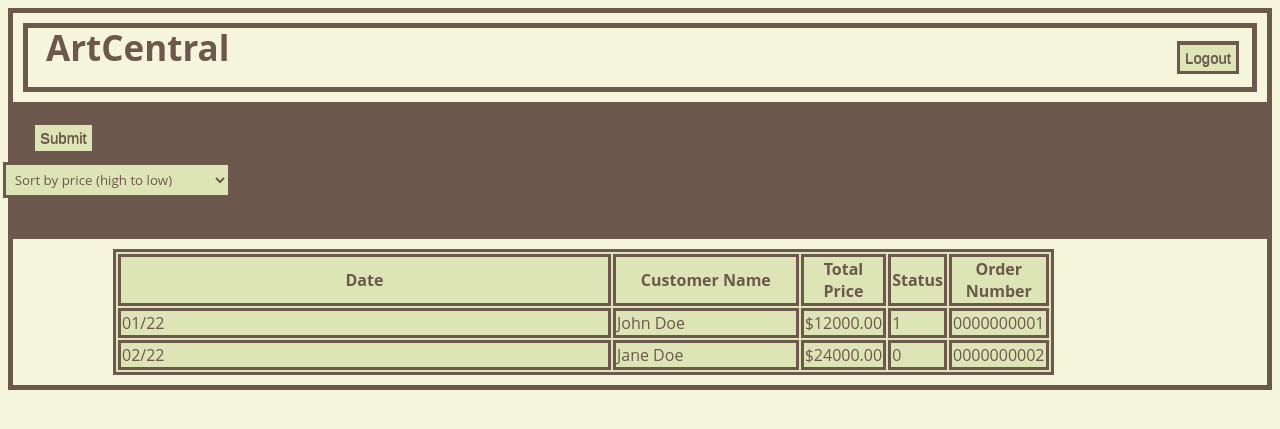
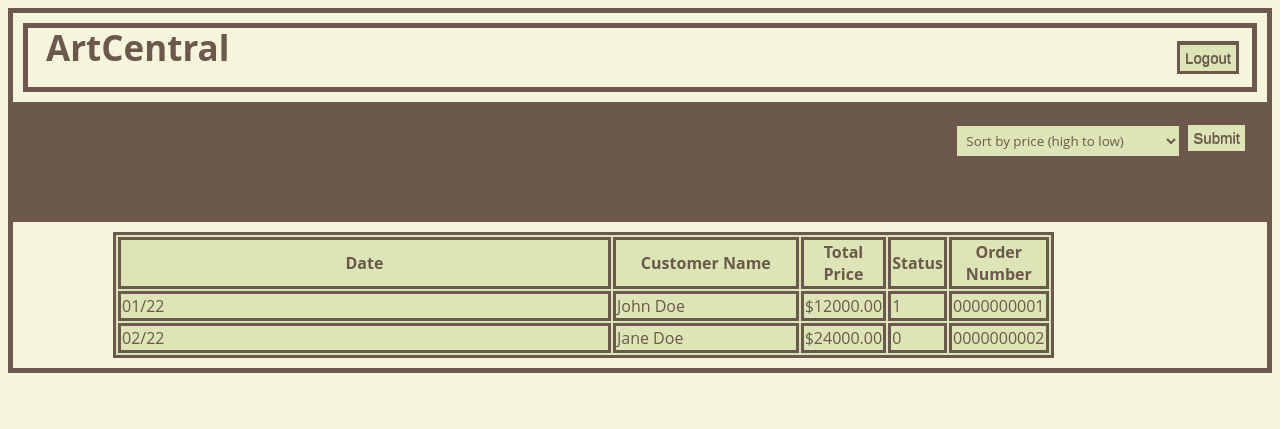
Before and after one commit to ABBush2001/CS3773_001-Final-Project, a PHP site: page /orderLogs.html in a window 1280 px wide. Shown: the top 429 px of the page. Run offline with PHP 8.4, Linux system fonts and the light colour scheme.

Commit message:
Add files via upload
orderLogs update

```diff
--- a/orderLogs.css
+++ b/orderLogs.css
@@ -36,13 +36,12 @@
     }
 
 .table-filter {
-    float:left;
+    float:right;
     padding: 5px;
     margin-bottom: 10px;
     background-color: #DDE5B6;
     border: 3px solid #6C584C;
     color: #6C584C;
-    margin-right: 83.5%;
     margin-top:5px;
 }
 
@@ -143,7 +142,7 @@
 }
 
 .btn {
-    float: left;
+    float: right;
     box-shadow: inset 0px 1px 0px 0px;
     border: 3px solid #6C584C;
     display: inline-block;
```
